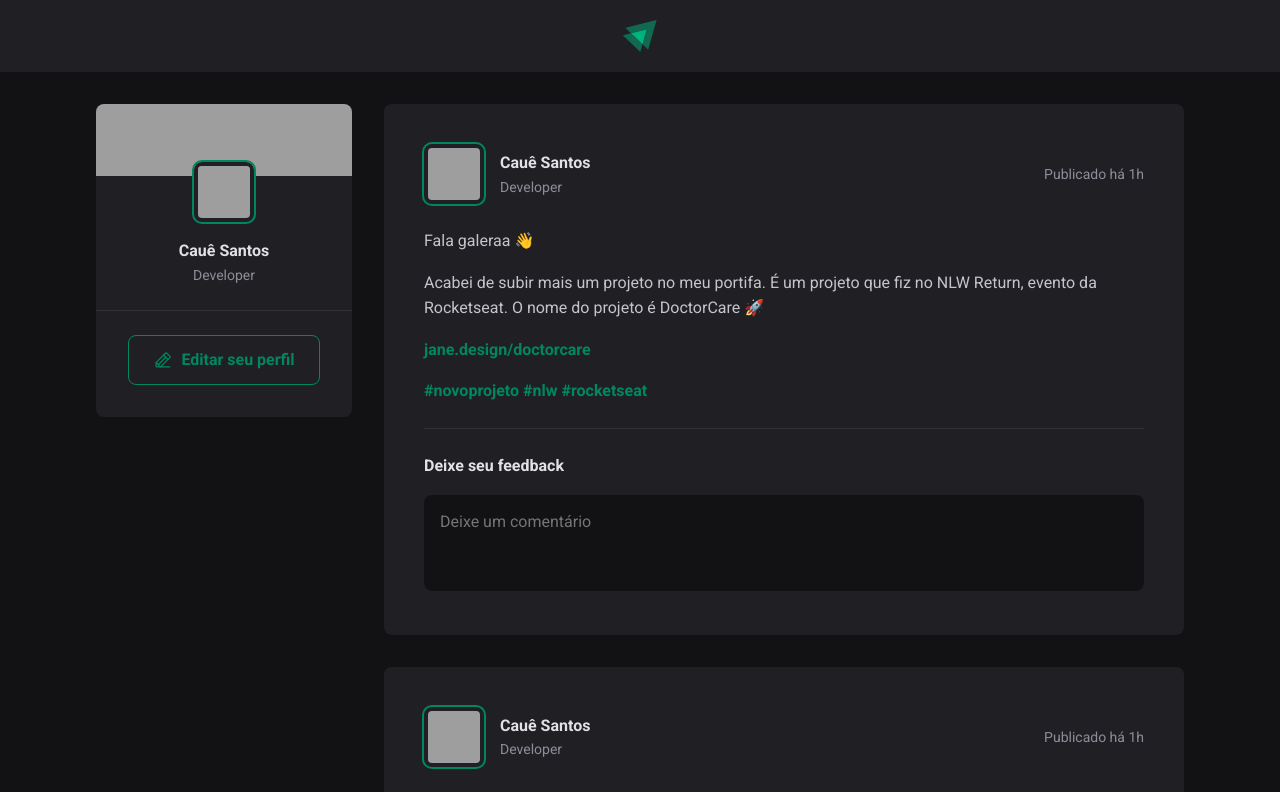
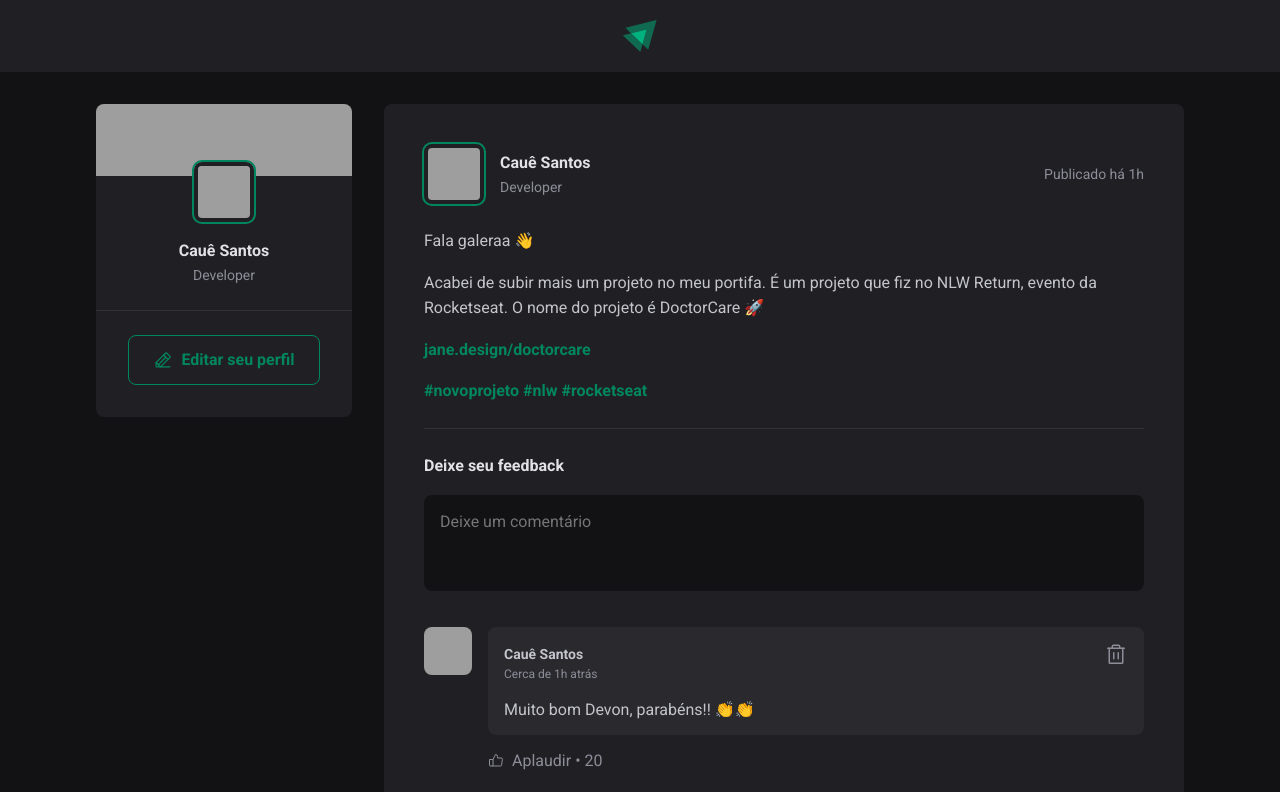
Before and after one commit to CauueSanttos/ignite-feed, a React (Vite) app: page / in a window 1280 px wide. Shown: the top 792 px of the page. Built offline with nearby package versions, Linux system fonts and the light colour scheme; grey boxes are pictures that could not be loaded.

Commit message:
feat: create comments list

```diff
--- /dev/null
+++ b/src/components/Comment.jsx
@@ -0,0 +1,43 @@
+import { ThumbsUp, Trash } from 'phosphor-react';
+import React from 'react';
+
+import styles from './Comment.module.css';
+
+function Comment() {
+  return (
+    <div className={styles.comment}>
+      <img src="https://github.com/CauueSanttos.png"/>
+
+      <div className={styles.commentBox}>
+        <div className={styles.commentContent}>
+          <header>
+            <div className={styles.authorAndTime}>
+              <strong>Cauê Santos</strong>
+              <time
+                title="11 de Maio as 08:13h"
+                dateTime="2022-05-11 08:13:30"
+              >
+                Cerca de 1h atrás
+              </time>
+            </div>
+
+            <button title="Deletar comentário">
+              <Trash size={24} />
+            </button>
+          </header>
+
+          <p>Muito bom Devon, parabéns!! 👏👏</p>
+        </div>
+
+        <footer>
+          <button>
+            <ThumbsUp />
+            Aplaudir <span>20</span>
+          </button>
+        </footer>
+      </div>
+    </div>
+  );
+}
+
+export default Comment;
--- /dev/null
+++ b/src/components/Comment.module.css
@@ -0,0 +1,86 @@
+.comment {
+  margin-top: 1.5rem;
+  display: flex;
+  gap: 1rem;
+}
+
+.comment > img {
+  width: 3rem;
+  height: 3rem;
+  border-radius: 8px;
+}
+
+.commentBox {
+  flex: 1;
+}
+
+.commentContent {
+  background: var(--gray-700);
+  border-radius: 8px;
+  padding: 1rem;
+}
+
+.commentContent header {
+  display: flex;
+  align-items: flex-start;
+  justify-content: space-between;
+}
+
+.authorAndTime strong {
+  display: block;
+  font-size: 0.875rem;
+  line-height: 1.6;
+}
+
+.authorAndTime time {
+  display: block;
+  font-size: 0.75rem;
+  line-height: 1.6;
+  color: var(--gray-400);
+}
+
+.commentContent header button {
+  background: transparent;
+  border: 0;
+  color: var(--gray-400);
+  cursor: pointer;
+  line-height: 0;
+  border-radius: 2px;
+}
+
+.commentContent header button:hover {
+  color: var(--red-500);
+}
+
+.commentContent p {
+  margin-top: 1rem;
+  color: var(--gray-300);
+}
+
+.commentBox footer {
+  margin-top: 1rem;
+}
+
+.commentBox footer button {
+  background: transparent;
+  border: 0;
+  color: var(--gray-400);
+  cursor: pointer;
+
+  display: flex;
+  align-items: center;
+  border-radius: 2px;
+}
+
+.commentBox footer button:hover {
+  color: var(--green-300);
+}
+
+.commentBox footer button svg {
+  margin-right: 0.5rem;
+}
+
+.commentBox footer button span::before {
+  content: '\2022';
+  padding: 0 0.25rem;
+}
--- a/src/components/Post.jsx
+++ b/src/components/Post.jsx
@@ -1,4 +1,5 @@
 import React from 'react';
+import Comment from './Comment';
 
 import styles from './Post.module.css';
 
@@ -48,6 +49,12 @@
           <button type="submit">Publicar</button>
         </footer>
       </form>
+
+      <div className={styles.commentList}>
+        <Comment />
+        <Comment />
+        <Comment />
+      </div>
     </article>
   );
 }
--- a/src/components/Post.module.css
+++ b/src/components/Post.module.css
@@ -116,3 +116,7 @@
 .commentForm button[type="submit"]:hover {
   background: var(--green-300);
 }
+
+.commentList {
+  margin-top: 2rem;
+}
--- a/src/global.css
+++ b/src/global.css
@@ -10,6 +10,8 @@
 
   --green-300: #00B37E;
   --green-500: #00875f;
+
+  --red-500: #F75A68;
 }
 
 :focus {
```
